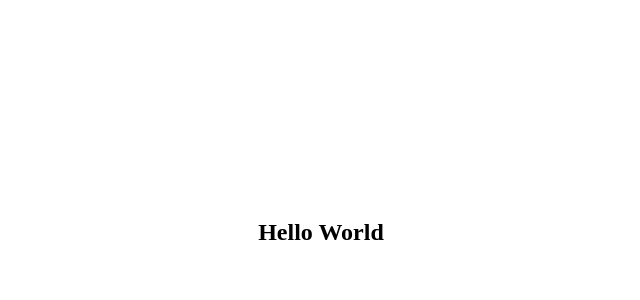
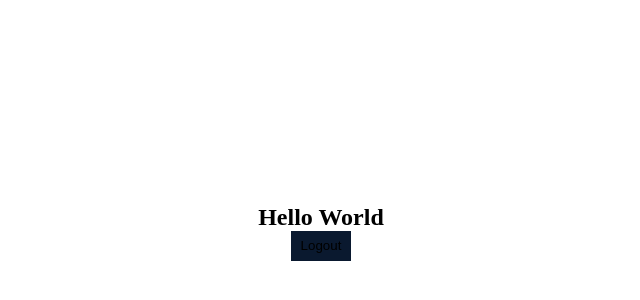
Before and after one commit to GeisielMelo/lol-client-based-login-system, a React (Create React App) app in the folder frontend/: page / in a window 1280 px wide. Shown: the part 168-468 px from the top of the page, without its empty margins (319-959 px from the left). Built offline with nearby package versions, Linux system fonts and the light colour scheme; sample sign-in values are in the browser's storage.

Commit message:
feat: Added a basic logout method to the Index component.

```diff
--- a/frontend/src/pages/Index.jsx
+++ b/frontend/src/pages/Index.jsx
@@ -1,4 +1,5 @@
-import React from "react";
+import React, { useContext } from "react";
+import { AuthContext } from "../context/AuthContext";
 import styled from "styled-components";
 
 const Section = styled.section`
@@ -9,10 +10,20 @@ const Section = styled.section`
   height: 100vh;
 `;
 
+const Button = styled.button`
+  cursor: pointer;
+  background-color: ${(props) => props.theme.color.Navy.default};
+  height: 30px;
+  padding: 5px 10px;
+`;
+
 const Index = () => {
+  const { logout } = useContext(AuthContext);
+
   return (
     <Section>
       <h1>Hello World</h1>
+      <Button onClick={(e) => logout()}>Logout</Button>
     </Section>
   );
 };
```
